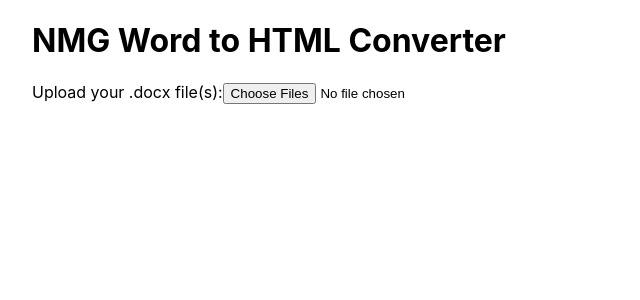
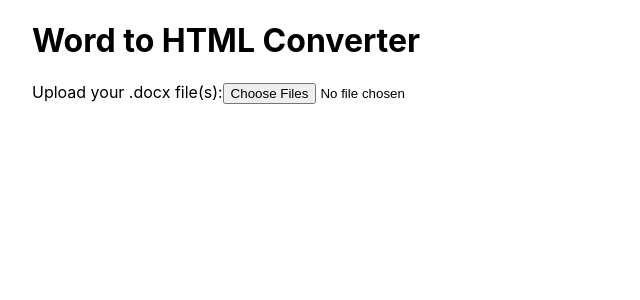
Before and after one commit to troyvassalotti/docx-to-html, a Vue app: page / in a window 1280 px wide. Shown: the top 300 px of the page, without its empty margins (0-640 px from the left). Built offline with nearby package versions, Linux system fonts and the light colour scheme.

Commit message:
Update App.vue

```diff
--- a/src/App.vue
+++ b/src/App.vue
@@ -3,7 +3,7 @@ import Converter from "./components/Converter.vue";
 </script>
 
 <template>
-  <h1>NMG Word to HTML Converter</h1>
+  <h1>Word to HTML Converter</h1>
   <Converter />
 </template>
 
```
